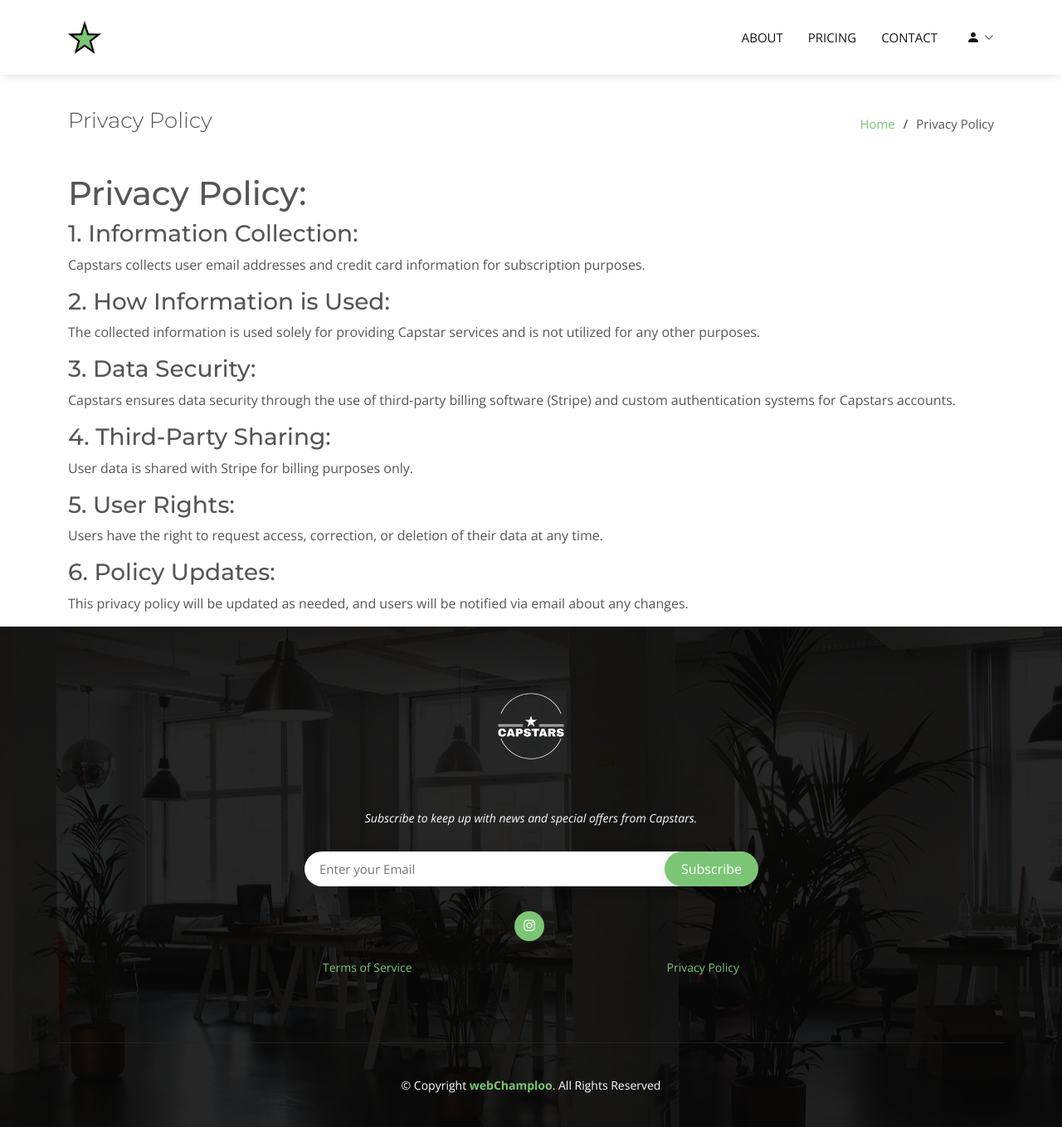
After one commit to champloosixsix/capstars, a Django app: page /prop/ in a window 1280 px wide. The commit adds this page. Shown: the whole page at 83% size. Run offline with Django 5.2, Linux system fonts and the light colour scheme; parts of the project's set-up code (start-up, migrations or seed data) failed here and were passed over; some libraries are stand-ins or nearby versions.

Commit message:
tos and pripol added

```diff
--- a/capstars/settings.py
+++ b/capstars/settings.py
@@ -60,6 +60,7 @@
     'crispy_bootstrap5',
     'django_extensions',
     'djstripe',
+
 ]
 
 CRISPY_ALLOWED_TEMPLATE_PACKS = "bootstrap5"
--- a/picks/urls.py
+++ b/picks/urls.py
@@ -1,6 +1,6 @@
 from django.urls import path
 
-from .views import SignUpView, PicksView, HomeView, ThanksView, CancelView, subscription_confirm, profile, cancel
+from .views import SignUpView, PicksView, HomeView, ThanksView, CancelView, subscription_confirm, profile, cancel, TermsView, PropView
 
 urlpatterns = [
     path('', HomeView.as_view(), name='home'),
@@ -11,5 +11,7 @@
     path("profile/", profile, name="profile"),
     path("cancel/", cancel, name="cancel"),
     path("cancel-confirm/", CancelView.as_view(), name='cancel_confirm'),
+    path('tos', TermsView.as_view(), name='tos'),
+    path('prop/', PropView.as_view(), name='prop'),
 
 ]
--- a/picks/views.py
+++ b/picks/views.py
@@ -133,3 +133,9 @@
                 return HttpResponse("Invalid header found.")
             return HttpResponseRedirect('/picks/thankyou')
         return render(request, '/picks/thankyou')
+
+class TermsView(TemplateView):
+    template_name = 'tos.html'
+
+class PropView(TemplateView):
+    template_name = 'prop.html'
--- a/static/css/style.css
+++ b/static/css/style.css
@@ -1700,3 +1700,8 @@
 .card {
   background-image: radial-gradient(circle,rgba(255, 255, 255,1), rgba(171, 235, 182, 1) 100%)!important;
 }
+
+.tos {
+  display: flex;
+  justify-content: space-evenly;
+}
--- a/templates/base.html
+++ b/templates/base.html
@@ -98,7 +98,12 @@
         </div>
 
         <div class="social-links">
-          <a href="http://127.0.0.1:8000/picks/picks/" class="instagram"><i class="bx bxl-instagram"></i></a>
+          <a href="https://www.instagram.com/_capstars_/" class="instagram"><i class="bx bxl-instagram"></i></a>
+        </div>
+        <br>
+        <div class="tos">
+          <a href="/tos">Terms of Service</a>
+          <a href="/prop">Privacy Policy</a>
         </div>
 
       </div>
--- a/templates/home.html
+++ b/templates/home.html
@@ -397,6 +397,11 @@
         <div class="social-links">
           <a href="https://www.instagram.com/_capstars_/" class="instagram"><i class="bx bxl-instagram"></i></a>
         </div>
+        <br>
+        <div class="tos">
+          <a href="/tos">Terms of Service</a>
+          <a href="/prop">Privacy Policy</a>
+        </div>
 
       </div>
     </div>
--- /dev/null
+++ b/templates/prop.html
@@ -0,0 +1,34 @@
+{% extends 'base.html' %}
+{% block content %}
+
+ <!-- ======= Breadcrumbs ======= -->
+<section class="breadcrumbs">
+  <div class="container">
+
+      <div class="d-flex justify-content-between align-items-center">
+       <h2>Privacy Policy</h2>
+       <ol>
+         <li><a href="/">Home</a></li>
+         <li>Privacy Policy</li>
+       </ol>
+     </div>
+  </div>
+</section><!-- End Breadcrumbs -->
+<div class="container">
+    <h1>Privacy Policy:</h1>
+    <h3>1. Information Collection:</h3>
+    <p>Capstars collects user email addresses and credit card information for subscription purposes.</p>
+    <h3>2. How Information is Used:</h3>
+    <p>The collected information is used solely for providing Capstar services and is not utilized for any other purposes.</p>
+    <h3>3. Data Security:</h3>
+    <p>Capstars ensures data security through the use of third-party billing software (Stripe) and custom authentication systems for Capstars accounts.</p>
+    <h3>4. Third-Party Sharing:</h3>
+    <p>User data is shared with Stripe for billing purposes only.</p>
+    <h3>5. User Rights:</h3>
+    <p>Users have the right to request access, correction, or deletion of their data at any time.</p>
+    <h3>6. Policy Updates:</h3>
+    <p>This privacy policy will be updated as needed, and users will be notified via email about any changes.</p>
+
+</div>
+
+{% endblock %}
```
Also changed, not shown: templates/tos.html (added, +32 -0 lines).
